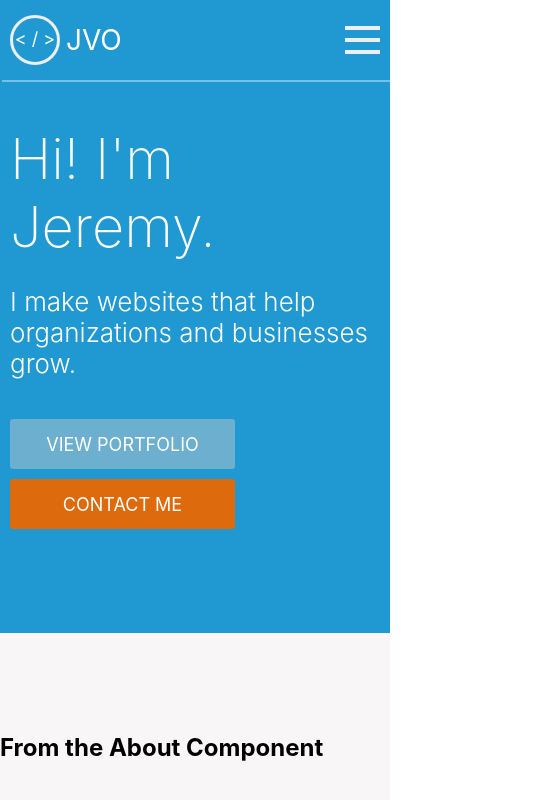
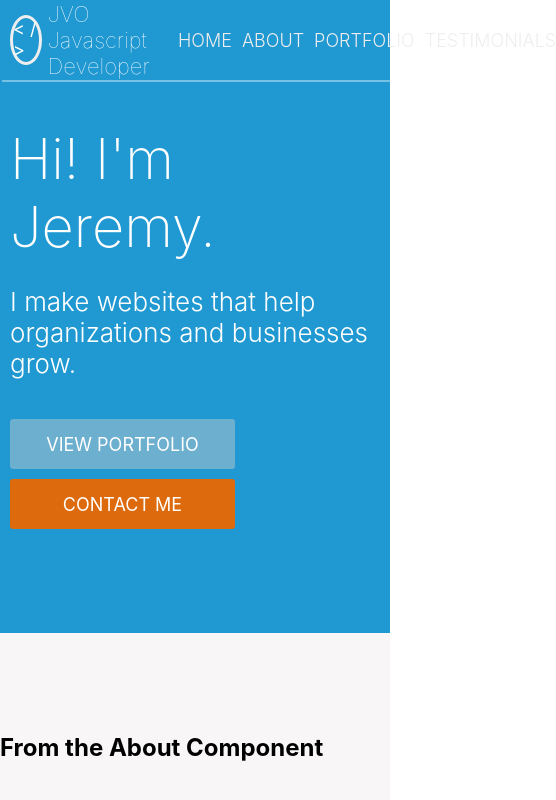
Before and after one commit to jv88899/template_one, a React (Create React App) app: page / in a window 390 px wide. Shown: the top 800 px of the page, 556 px wide, since content can reach past the window. Built offline with nearby package versions, Linux system fonts and the light colour scheme.

Commit message:
added responsive styles to nav

```diff
--- a/src/components/header/header.css
+++ b/src/components/header/header.css
@@ -3,32 +3,6 @@
     color: #fff;
     height: 75vh;
     width: 100%;
-}
-
-.header__links ul li {
-    border-bottom: 1px solid #ccc;
-    font-size: 22px;
-    font-weight: 200;
-    padding: 30px 0;
-    text-align: center;
-    text-transform: uppercase;
-}
-
-.header__links ul li:last-child {
-    border: none;
-}
-
-.header__menu {
-}
-
-.header__menu__bar {
-    background-color: #eee;
-    height: 4px;
-    width: 35px;
-}
-
-.header__menu__bar:nth-child(2) {
-    margin: 8px 0;
 }
 
 .header__information {
@@ -96,3 +70,9 @@
 .header__contact__button:hover {
     background-color: rgba(106, 158, 202, 1);
 }
+
+@media only screen and (max-device-width: 340px) {
+    .header {
+        height: 100vh;
+    }
+}
--- a/src/components/nav/nav.css
+++ b/src/components/nav/nav.css
@@ -79,9 +79,6 @@
     border: none;
 }
 
-.nav__menu {
-}
-
 .nav__menu__bar {
     background-color: #eee;
     height: 4px;
@@ -91,3 +88,59 @@
 .nav__menu__bar:nth-child(2) {
     margin: 8px 0;
 }
+
+@media only screen and (min-device-width: 768px) {
+    .nav__logo__text,
+    .nav__logo__text__hidden {
+        font-size: 22px;
+        font-weight: 100;
+    }
+
+    .nav__logo__text__hidden {
+        display: block;
+    }
+
+    .nav__menu {
+        display: none;
+    }
+
+    .nav__links__list {
+        background: none;
+        flex-direction: row;
+        height: 80px;
+        position: static;
+        transition: none;
+    }
+
+    .nav__links__hire {
+        background: none;
+        display: none;
+        outline: 1px solid red;
+        width: 100px;
+    }
+
+    .nav__links ul li {
+        border: none;
+        font-size: 18px;
+        font-weight: 300;
+        margin-left: 10px;
+    }
+}
+
+/*
+.nav__links__list {
+    background-color: #000;
+    color: #eee;
+    display: flex;
+    flex-direction: column;
+    height: 0;
+    justify-content: center;
+    left: 0;
+    list-style-type: none;
+    overflow: hidden;
+    position: absolute;
+    top: 80px;
+    transition: height 0.6s ease-in-out;
+    width: 100%;
+}
+*/
```
